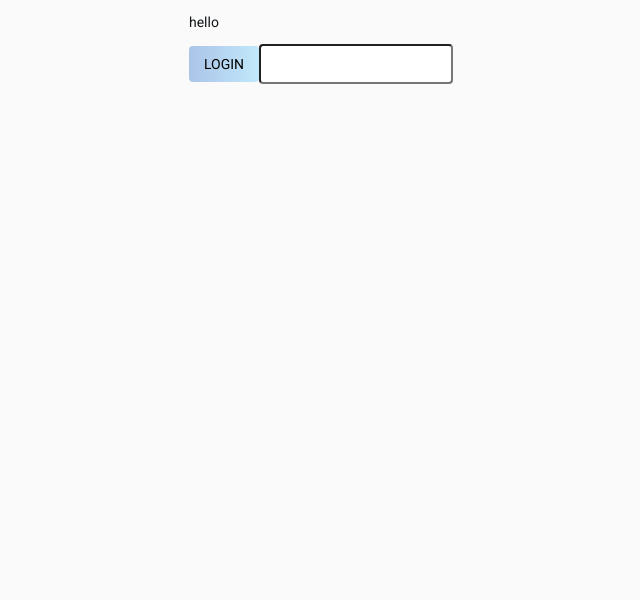
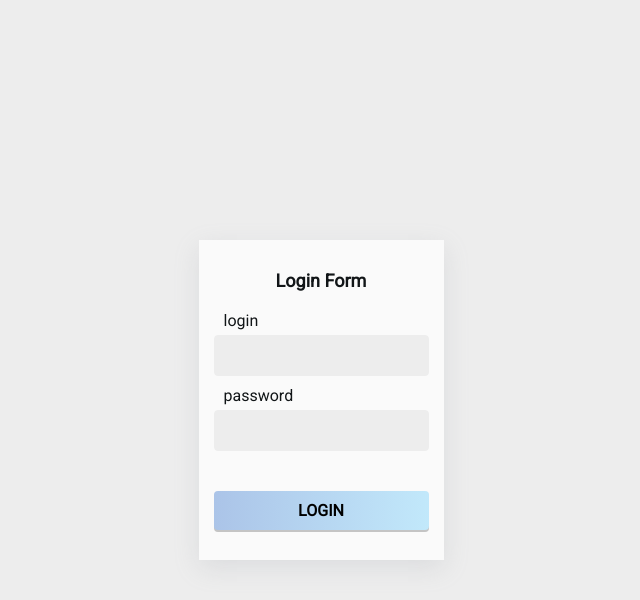
Before and after one commit to violetflash/login-test, a React (Create React App) app: page / in a window 1280 px wide. Shown: the top 600 px of the page, without its empty margins (319-959 px from the left). Built offline with nearby package versions, Linux system fonts and the light colour scheme.

Commit message:
feat: add Button active and disabled states styles

```diff
--- a/src/App.js
+++ b/src/App.js
@@ -1,13 +1,10 @@
-import './App.css';
-import { Button } from "./components/ui";
-import { Input } from "./components/ui/Input/Input";
+import { LoginForm } from "./components";
+
 
 function App() {
   return (
     <>
-      <p>hello</p>
-      <Button text="Login"/>
-      <Input/>
+      <LoginForm title="Login Form"/>
     </>
   );
 }
--- /dev/null
+++ b/src/components/LoginForm/LoginForm.jsx
@@ -0,0 +1,25 @@
+import React from 'react';
+import { FormElement, InputsWrapper, Title } from "./style";
+import { Button, Input, Label } from "../ui";
+
+export const LoginForm = ({ title }) => {
+  const submitHandler = (e) => {
+    e.preventDefault();
+  };
+
+
+  return (
+    <FormElement onSubmit={submitHandler}>
+      <Title>{title}</Title>
+      <InputsWrapper>
+        <Label label="login">
+          <Input/>
+        </Label>
+        <Label label="password">
+          <Input/>
+        </Label>
+      </InputsWrapper>
+      <Button text="login" type="submit" disabled={false}/>
+    </FormElement>
+  );
+};
--- /dev/null
+++ b/src/components/LoginForm/style.js
@@ -0,0 +1,22 @@
+import styled from 'styled-components';
+
+export const FormElement = styled.form`
+  display: flex;
+  flex-direction: column;
+  justify-content: center;
+  padding: 30px 15px;
+  max-width: 400px;
+  background-color: var(--bgColorLight);
+  box-shadow: var(--shadow);
+`;
+
+export const Title = styled.span`
+  margin: 0 0 20px;
+  text-align: center;
+  font-weight: var(--fw-bold);
+  font-size: var(--fs-title);
+`;
+
+export const InputsWrapper = styled.div`
+  margin-bottom: 30px;
+`;
--- /dev/null
+++ b/src/components/index.js
@@ -0,0 +1,2 @@
+export * from './LoginForm/LoginForm';
+// export * from ''
--- a/src/components/ui/Button/Button.jsx
+++ b/src/components/ui/Button/Button.jsx
@@ -1,8 +1,14 @@
 import { ButtonContainer } from "../styles";
 
 
-export const Button = ({ text, onClick = Function.prototype, disabled = false }) => {
+export const Button = ({ text, type = 'button', onClick = Function.prototype, disabled = false }) => {
   return (
-    <ButtonContainer onClick={onClick} disabled={disabled}>{text}</ButtonContainer>
+    <ButtonContainer
+      type={type}
+      onClick={onClick}
+      disabled={disabled}
+    >
+      {text}
+    </ButtonContainer>
   );
 };
--- /dev/null
+++ b/src/components/ui/Label/Label.jsx
@@ -0,0 +1,11 @@
+import React from 'react';
+import { LabelElement, LabelText } from "../styles";
+
+export const Label = ({children, label}) => {
+  return (
+    <LabelElement>
+      <LabelText>{label}</LabelText>
+      {children}
+    </LabelElement>
+  );
+};
--- a/src/components/ui/index.js
+++ b/src/components/ui/index.js
@@ -1 +1,3 @@
 export * from './Button/Button';
+export * from './Label/Label';
+export * from './Input/Input';
--- a/src/components/ui/styles.js
+++ b/src/components/ui/styles.js
@@ -5,15 +5,36 @@ export const ButtonContainer = styled.button`
   border-radius: var(--b-radius);
   font-size: var(--fz);
   font-family: var(--family);
-  background-image: var(--button-bgi);
+  font-weight: var(--fw-bold);
+  background-image: ${props => props.disabled === false && 'var(--button-bgi)' };
+  background-color: ${props => props.disabled === true && 'var(--grey)' };
   text-transform: uppercase;
-  transition: background-position 0.3s ease;
+  transition: background-position 0.3s ease, transform 0.3s ease;
   background-size: 200% auto;
   cursor: pointer;
   border: none;
+  box-shadow: 0 2px 0 #c4c4c4;
 
   &:hover {
     background-position: right center;
+  }
+
+  &:active {
+    position: relative;
+    top: 2px;
+    box-shadow: none;
+  }
+
+  &:disabled {
+    &:hover {
+      background-position: unset;
+    }
+
+    &:active {
+      position: relative;
+      top: 0;
+      box-shadow: 0 2px 0 #c4c4c4;
+    }
   }
 `;
 
@@ -22,4 +43,18 @@ export const InputElement = styled.input`
   border-radius: var(--b-radius);
   font-size: var(--fz);
   font-family: var(--family);
+  border: 1px solid var(--inputBgColor);
+  background-color: var(--bgColorDark);
 `;
+
+export const LabelElement = styled.label`
+  display: block;
+  margin: 0 0 10px;
+  width: 100%;
+`;
+
+export const LabelText = styled.span`
+  display: block;
+  margin: 0 0 5px 10px;
+
+`;
--- a/src/index.scss
+++ b/src/index.scss
@@ -1,6 +1,7 @@
 @import-normalize;
 
 html {
+  height: 100%;
   box-sizing: border-box;
 }
 
@@ -13,12 +14,18 @@ html {
 :root {
   // typo
   --family: "Roboto", sans-serif;
-  --fs: 14px;
-  --fw: 400;
+  --fs-normal: 14px;
+  --fs-title: 18px;
+  --fw-normal: 400;
+  --fw-bold: 700;
 
   // colors
   --mainColor: hsl(200, 15%, 8%);
-  --bgColor: hsl(0, 0%, 98%);
+  --grey: hsl(0, 0%, 93%);
+  --white: hsl(0, 0%, 98%);
+  --bgColorDark: var(--grey);
+  --bgColorLight: var(--white);
+  --color: #eee;
 
   // shadow
   --shadow: rgba(149, 157, 165, 0.2) 0 8px 24px;
@@ -26,6 +33,7 @@ html {
   // others
   --b-radius: 4px;
   --button-bgi: linear-gradient(to right, #abc4e8 0%, #c2e9fb 51%, #abc4e8 100%);
+  --inputBgColor: var(--grey);
 }
 
 body {
@@ -33,9 +41,10 @@ body {
   align-items: center;
   justify-content: center;
   margin: 0;
+  height: 100%;
   font-family: var(--family);
-  font-weight: var(--fw);
+  font-weight: var(--fw-normal);
   font-size: var(--fs);
   color: var(--mainColor);
-  background-color: var(--bgColor);
+  background-color: var(--bgColorDark);
 }
```
